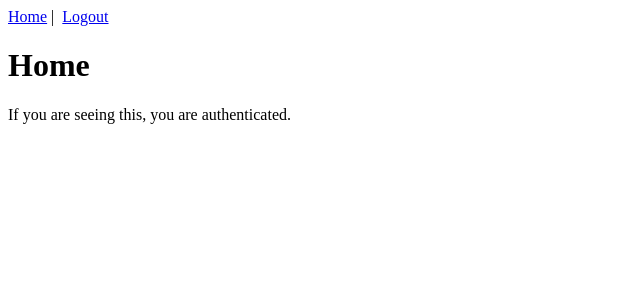
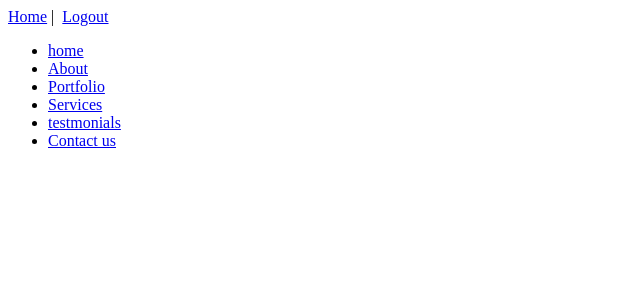
Before and after one commit to kjlee2497/Capstone-Elevate-Fitness, a Vue app in the folder vue/: page / in a window 1280 px wide. Shown: the top 300 px of the page, without its empty margins (0-640 px from the left). Built offline with nearby package versions, Linux system fonts and the light colour scheme; sample sign-in values are in the browser's storage.

Commit message:
home nav

```diff
--- a/vue/src/App.vue
+++ b/vue/src/App.vue
@@ -1,4 +1,5 @@
 <template>
+
   <div id="app">
     <div id="nav">
       <router-link v-bind:to="{ name: 'home' }">Home</router-link>&nbsp;|&nbsp;
--- a/vue/src/views/Home.vue
+++ b/vue/src/views/Home.vue
@@ -1,9 +1,54 @@
 <template>
   <div class="home" >
+  <ul class="nav">
+    <li class="active">
+      <a href="#">
+        <span class="icon-home"></span>
+        <span class="text">home</span>
+      </a>
+    </li>
+    <li>
+      <a href="#">
+        <span class="icon-user"></span>
+        <span class="text">About</span>
+      </a>
+    </li>
+    <li>
+      <a href="#">
+         <span class="icon-play"></span>
+          <span class="text">Portfolio</span>
+      </a>
+    </li>
+    <li>
+      <a href="#">
+         <span class="icon-cogs"></span>
+          <span class="text">Services</span>
+      </a>
+    </li>
+    <li>
+      <a href="#">
+        <span class="icon-briefcase"></span>
+          <span class="text">testmonials</span>
+      </a>
+    </li>
+    <li>
+      <a href="#">
+         <span class="icon-calendar"></span>
+          <span class="text">Contact us</span>
+      </a>
+    </li>
+  </ul>
+</div>
+<!-- <script src="https://use.fontawesome.com/c9d2b81f44.js">
+</script> -->
 
+
+
+
+    <!-- <ul></ul>
     <h1>Home</h1>
     <p>If you are seeing this, you are authenticated.</p>
-  </div>
+  </div> -->
 </template>
 
 <script>
--- a/vue/src/views/Login.vue
+++ b/vue/src/views/Login.vue
@@ -24,7 +24,7 @@
         <label for="password">Password</label>
         <input type="password" id="password" v-model="user.password" required />
       </div>
-       <router-link :to="{ name: 'home'}"> <button type="submit"> Sign in</button></router-link>
+       <button type="submit">Sign in</button>
 
       <p>
       <router-link :to="{ name: 'register' }">Need an account? Sign up.</router-link></p>
--- a/vue/src/views/Register.vue
+++ b/vue/src/views/Register.vue
@@ -2,7 +2,7 @@
 <template>
   <div id="register" class="text-center">
     <div class="bg-image"
-     style="background-image: url('https://img.freepik.com/free-photo/dumbbells-floor-gym-ai-generative_123827-23745.jpg?w=1380&t=st=1695696952~exp=1695697552~hmac=af1847e11029522a3e0021f8649fd3ec26425e66cd642d317b483b378a40b0a1');
+     style="background-image: url('https://img.freepik.com/free-photo/dumbbells-floor-gym-ai-generative_123827-23745.jpg?w=1380&t=st=1695823629~exp=1695824229~hmac=ee69275c0111291a55c20f103415d66f21edafd2367d7ffcda747bc7a3c19745');
             height: 100vh ; width:100vw ">
   </div>
     <!-- <background>
```
